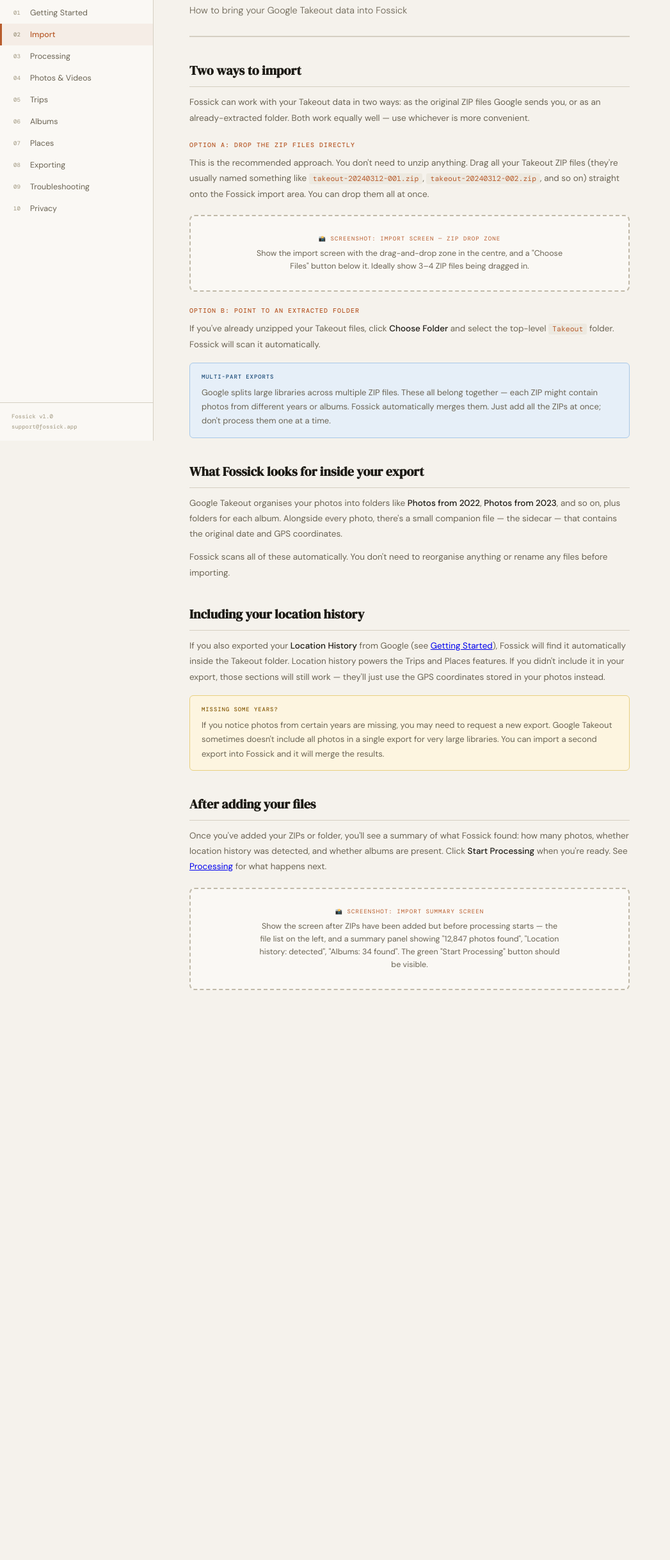
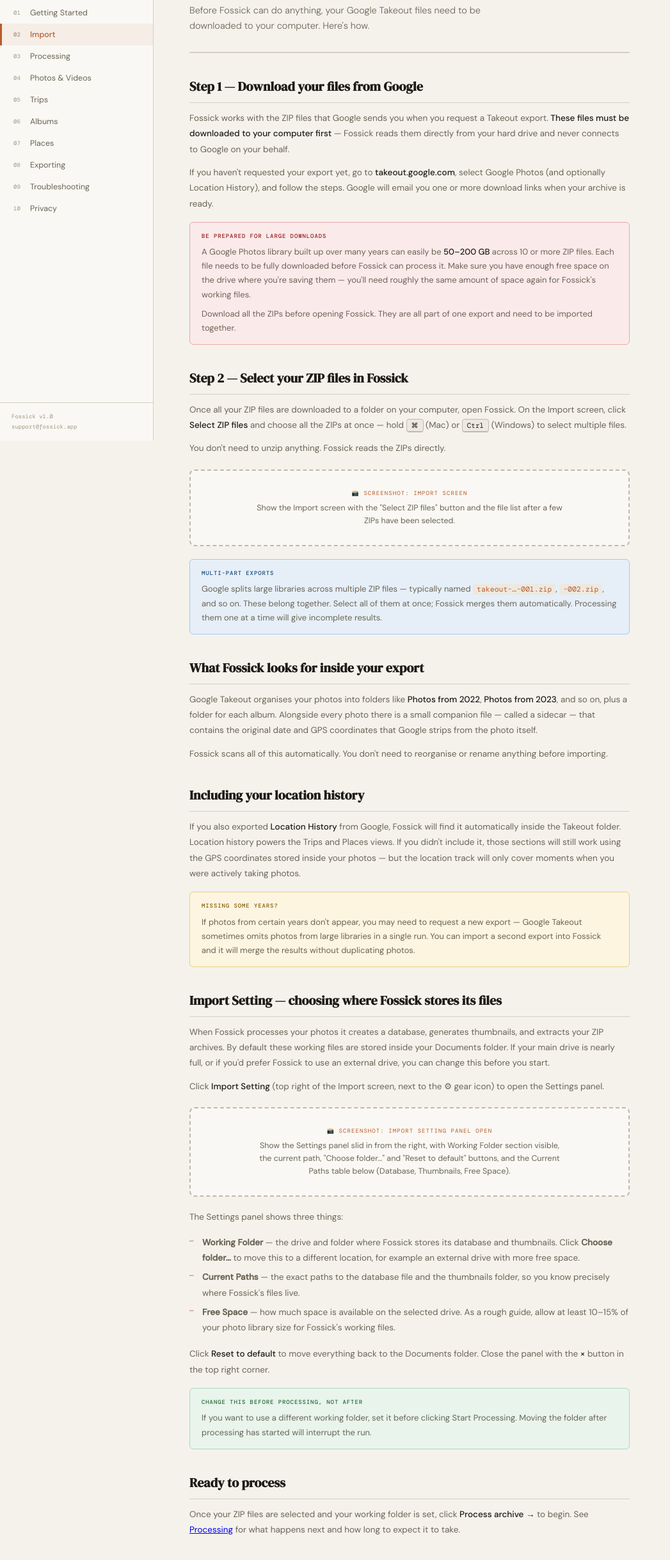
Before and after one commit to alexdruk/fissick, an Electron app: page src/renderer/help/import.html in a window 1280 px wide. Shown: the part 111-2550 px from the top of the page at 64% size, without its empty margins (0-1047 px from the left). Before the commit the page ends 1779 px from the top, so only its background shows below. Drawn offline with nearby package versions, Linux system fonts and the light colour scheme; a web font is replaced by a local one.

Commit message:
Auto-commit: update src/renderer/help/import.html

```diff
--- a/src/renderer/help/import.html
+++ b/src/renderer/help/import.html
@@ -19,8 +19,6 @@
   --sans:'DM Sans',sans-serif;
 }
 body{font-family:var(--sans);background:var(--bg);color:var(--ink);display:flex;min-height:100vh;font-size:14px;line-height:1.6}
-
-/* SIDEBAR */
 #sb{width:240px;flex-shrink:0;background:var(--panel);border-right:1px solid var(--border);display:flex;flex-direction:column;position:sticky;top:0;height:100vh;overflow-y:auto}
 .sb-brand{padding:20px 18px 14px;border-bottom:1px solid var(--border)}
 .sb-logo{font-family:var(--serif);font-size:19px;color:var(--ink);margin-bottom:2px;letter-spacing:-.01em}
@@ -31,18 +29,11 @@ body{font-family:var(--sans);background:var(--bg);color:var(--ink);display:flex;
 .nav-item.on{color:var(--acc);background:var(--acc-lt);border-left-color:var(--acc);font-weight:500}
 .nav-num{font-family:var(--mono);font-size:9px;color:var(--dim);flex-shrink:0;width:18px}
 .sb-footer{margin-top:auto;padding:14px 18px;border-top:1px solid var(--border);font-family:var(--mono);font-size:9px;color:var(--dim);line-height:1.7}
-
-/* MAIN */
 #main{flex:1;max-width:800px;padding:44px 56px 100px}
-
-/* HERO */
 .hero{margin-bottom:36px;padding-bottom:28px;border-bottom:2px solid var(--border)}
 .hero-eye{font-family:var(--mono);font-size:9px;letter-spacing:.18em;text-transform:uppercase;color:var(--acc);margin-bottom:10px}
 .hero-title{font-family:var(--serif);font-size:32px;color:var(--ink);margin-bottom:8px;line-height:1.2}
-.hero-title i{color:var(--acc);font-style:italic}
 .hero-sub{font-size:14.5px;color:var(--mu);font-weight:300;line-height:1.7;max-width:540px}
-
-/* TYPOGRAPHY */
 h2{font-family:var(--serif);font-size:20px;color:var(--ink);margin:36px 0 12px;padding-bottom:9px;border-bottom:1px solid var(--border)}
 h2:first-of-type{margin-top:0}
 h3{font-family:var(--mono);font-size:10px;font-weight:500;letter-spacing:.1em;text-transform:uppercase;color:var(--acc);margin:22px 0 8px}
@@ -55,8 +46,6 @@ ul li::before{content:'—';position:absolute;left:0;color:var(--acc);font-famil
 ol{counter-reset:ol}
 ol li{counter-increment:ol}
 ol li::before{content:counter(ol);position:absolute;left:0;font-family:var(--mono);font-size:10px;color:var(--acc);font-weight:500;top:5px}
-
-/* BOXES */
 .box{border-radius:6px;padding:14px 18px;margin:16px 0;border:1px solid}
 .box-label{font-family:var(--mono);font-size:9px;font-weight:500;letter-spacing:.1em;text-transform:uppercase;margin-bottom:7px}
 .box p{font-size:13px;line-height:1.7;margin-bottom:0}
@@ -69,46 +58,17 @@ ol li::before{content:counter(ol);position:absolute;left:0;font-family:var(--mon
 .box.blue .box-label{color:var(--blue)}
 .box.red{background:var(--red-lt);border-color:var(--red-border)}
 .box.red .box-label{color:var(--red)}
-.box.acc{background:var(--acc-lt);border-color:var(--acc-border)}
-.box.acc .box-label{color:var(--acc)}
-
-/* SCREENSHOT PLACEHOLDER */
 .screenshot{background:var(--panel);border:2px dashed var(--border2);border-radius:8px;padding:28px 20px;margin:20px 0;text-align:center}
 .screenshot-label{font-family:var(--mono);font-size:9px;letter-spacing:.12em;text-transform:uppercase;color:var(--acc);margin-bottom:6px}
 .screenshot-desc{font-size:12.5px;color:var(--mu);line-height:1.6;max-width:480px;margin:0 auto}
 .screenshot img{max-width:100%;border-radius:6px;border:1px solid var(--border);display:block;margin:0 auto}
-
-/* TAG PILLS */
-.tags{display:flex;flex-wrap:wrap;gap:6px;margin:10px 0}
-.tag{font-family:var(--mono);font-size:10px;font-weight:500;padding:3px 9px;border-radius:20px;border:1px solid}
-.tag-green{background:var(--green-lt);color:var(--green);border-color:var(--green-border)}
-.tag-amber{background:var(--amber-lt);color:var(--amber);border-color:var(--amber-border)}
-.tag-blue{background:var(--blue-lt);color:var(--blue);border-color:var(--blue-border)}
-.tag-red{background:var(--red-lt);color:var(--red);border-color:var(--red-border)}
-.tag-dim{background:var(--panel2);color:var(--dim);border-color:var(--border)}
-.tag-acc{background:var(--acc-lt);color:var(--acc);border-color:var(--acc-border)}
-
-/* TABLE */
-table{width:100%;border-collapse:collapse;font-size:13px;margin:14px 0}
-th{font-family:var(--mono);font-size:9px;letter-spacing:.08em;text-transform:uppercase;color:var(--dim);text-align:left;padding:8px 12px;border-bottom:2px solid var(--border2);background:var(--panel2)}
-td{padding:9px 12px;border-bottom:1px solid var(--border);color:var(--mu);vertical-align:top;line-height:1.55}
-tr:last-child td{border-bottom:none}
-td strong{color:var(--ink);font-weight:500}
-
-/* STEP FLOW */
 .steps{margin:14px 0}
 .step{display:flex;gap:16px;padding:14px 0;border-bottom:1px solid var(--border)}
 .step:last-child{border-bottom:none}
 .step-num{font-family:var(--serif);font-size:22px;color:var(--acc-border);flex-shrink:0;width:28px;line-height:1.1}
 .step-body h4{font-family:var(--sans);font-size:13.5px;font-weight:500;color:var(--ink);margin-bottom:4px}
 .step-body p{font-size:13px;margin:0}
-
-/* KBD */
 kbd{font-family:var(--mono);font-size:11px;background:var(--panel2);border:1px solid var(--border2);border-radius:4px;padding:2px 7px;color:var(--ink);box-shadow:0 1px 0 var(--border2)}
-
-/* DIVIDER */
-.div{height:1px;background:var(--border);margin:32px 0}
-
 code{font-family:var(--mono);font-size:11.5px;background:var(--panel2);padding:1px 6px;border-radius:3px;color:var(--acc)}
 </style>
 </head>
@@ -123,7 +83,7 @@ code{font-family:var(--mono);font-size:11.5px;background:var(--panel2);padding:1
   <a class="nav-item" href="getting-started.html"><span class="nav-num">01</span>Getting Started</a>
   <a class="nav-item on" href="import.html"><span class="nav-num">02</span>Import</a>
   <a class="nav-item" href="processing.html"><span class="nav-num">03</span>Processing</a>
-  <a class="nav-item" href="photos.html"><span class="nav-num">04</span>Photos & Videos</a>
+  <a class="nav-item" href="photos.html"><span class="nav-num">04</span>Photos &amp; Videos</a>
   <a class="nav-item" href="trips.html"><span class="nav-num">05</span>Trips</a>
   <a class="nav-item" href="albums.html"><span class="nav-num">06</span>Albums</a>
   <a class="nav-item" href="places.html"><span class="nav-num">07</span>Places</a>
@@ -140,53 +100,72 @@ code{font-family:var(--mono);font-size:11.5px;background:var(--panel2);padding:1
   <div class="hero">
     <div class="hero-eye">Help · 02</div>
     <div class="hero-title">Import</div>
-    <p class="hero-sub">How to bring your Google Takeout data into Fossick</p>
+    <p class="hero-sub">Before Fossick can do anything, your Google Takeout files need to be downloaded to your computer. Here's how.</p>
   </div>
 
-<h2>Two ways to import</h2>
-<p>Fossick can work with your Takeout data in two ways: as the original ZIP files Google sends you, or as an already-extracted folder. Both work equally well — use whichever is more convenient.</p>
+  <h2>Step 1 — Download your files from Google</h2>
+  <p>Fossick works with the ZIP files that Google sends you when you request a Takeout export. <strong>These files must be downloaded to your computer first</strong> — Fossick reads them directly from your hard drive and never connects to Google on your behalf.</p>
+  <p>If you haven't requested your export yet, go to <strong>takeout.google.com</strong>, select Google Photos (and optionally Location History), and follow the steps. Google will email you one or more download links when your archive is ready.</p>
 
-<h3>Option A: Drop the ZIP files directly</h3>
-<p>This is the recommended approach. You don't need to unzip anything. Drag all your Takeout ZIP files (they're usually named something like <code>takeout-20240312-001.zip</code>, <code>takeout-20240312-002.zip</code>, and so on) straight onto the Fossick import area. You can drop them all at once.</p>
+  <div class="box red">
+    <div class="box-label">Be prepared for large downloads</div>
+    <p>A Google Photos library built up over many years can easily be <strong>50–200 GB</strong> across 10 or more ZIP files. Each file needs to be fully downloaded before Fossick can process it. Make sure you have enough free space on the drive where you're saving them — you'll need roughly the same amount of space again for Fossick's working files.</p>
+    <p>Download all the ZIPs before opening Fossick. They are all part of one export and need to be imported together.</p>
+  </div>
 
+  <h2>Step 2 — Select your ZIP files in Fossick</h2>
+  <p>Once all your ZIP files are downloaded to a folder on your computer, open Fossick. On the Import screen, click <strong>Select ZIP files</strong> and choose all the ZIPs at once — hold <kbd>⌘</kbd> (Mac) or <kbd>Ctrl</kbd> (Windows) to select multiple files.</p>
+  <p>You don't need to unzip anything. Fossick reads the ZIPs directly.</p>
 
   <div class="screenshot">
-  <div class="screenshot-label">📸 Screenshot: Import screen — ZIP drop zone</div>
-  <div class="screenshot-desc">Show the import screen with the drag-and-drop zone in the centre, and a "Choose Files" button below it. Ideally show 3–4 ZIP files being dragged in.</div>
-  <!-- INSERT SCREENSHOT HERE: replace this div with <img src="images/import-screen-—-zip-drop-zone.png" alt="Import screen — ZIP drop zone"> -->
+    <div class="screenshot-label">📸 Screenshot: Import screen</div>
+    <div class="screenshot-desc">Show the Import screen with the "Select ZIP files" button and the file list after a few ZIPs have been selected.</div>
+    <!-- INSERT SCREENSHOT HERE: replace this div with <img src="images/import-screen.png" alt="Import screen"> -->
   </div>
-
-<h3>Option B: Point to an extracted folder</h3>
-<p>If you've already unzipped your Takeout files, click <strong>Choose Folder</strong> and select the top-level <code>Takeout</code> folder. Fossick will scan it automatically.</p>
 
   <div class="box blue">
     <div class="box-label">Multi-part exports</div>
-  <p>Google splits large libraries across multiple ZIP files. These all belong together — each ZIP might contain photos from different years or albums. Fossick automatically merges them. Just add all the ZIPs at once; don't process them one at a time.</p>
+    <p>Google splits large libraries across multiple ZIP files — typically named <code>takeout-…-001.zip</code>, <code>-002.zip</code>, and so on. These belong together. Select all of them at once; Fossick merges them automatically. Processing them one at a time will give incomplete results.</p>
   </div>
 
   <h2>What Fossick looks for inside your export</h2>
-<p>Google Takeout organises your photos into folders like <strong>Photos from 2022</strong>, <strong>Photos from 2023</strong>, and so on, plus folders for each album. Alongside every photo, there's a small companion file — the sidecar — that contains the original date and GPS coordinates.</p>
-<p>Fossick scans all of these automatically. You don't need to reorganise anything or rename any files before importing.</p>
+  <p>Google Takeout organises your photos into folders like <strong>Photos from 2022</strong>, <strong>Photos from 2023</strong>, and so on, plus a folder for each album. Alongside every photo there is a small companion file — called a sidecar — that contains the original date and GPS coordinates that Google strips from the photo itself.</p>
+  <p>Fossick scans all of this automatically. You don't need to reorganise or rename anything before importing.</p>
 
   <h2>Including your location history</h2>
-<p>If you also exported your <strong>Location History</strong> from Google (see <a href="getting-started.html">Getting Started</a>), Fossick will find it automatically inside the Takeout folder. Location history powers the Trips and Places features. If you didn't include it in your export, those sections will still work — they'll just use the GPS coordinates stored in your photos instead.</p>
+  <p>If you also exported <strong>Location History</strong> from Google, Fossick will find it automatically inside the Takeout folder. Location history powers the Trips and Places views. If you didn't include it, those sections will still work using the GPS coordinates stored inside your photos — but the location track will only cover moments when you were actively taking photos.</p>
 
   <div class="box amber">
     <div class="box-label">Missing some years?</div>
-  <p>If you notice photos from certain years are missing, you may need to request a new export. Google Takeout sometimes doesn't include all photos in a single export for very large libraries. You can import a second export into Fossick and it will merge the results.</p>
+    <p>If photos from certain years don't appear, you may need to request a new export — Google Takeout sometimes omits photos from large libraries in a single run. You can import a second export into Fossick and it will merge the results without duplicating photos.</p>
   </div>
 
-<h2>After adding your files</h2>
-<p>Once you've added your ZIPs or folder, you'll see a summary of what Fossick found: how many photos, whether location history was detected, and whether albums are present. Click <strong>Start Processing</strong> when you're ready. See <a href="processing.html">Processing</a> for what happens next.</p>
-
+  <h2>Import Setting — choosing where Fossick stores its files</h2>
+  <p>When Fossick processes your photos it creates a database, generates thumbnails, and extracts your ZIP archives. By default these working files are stored inside your Documents folder. If your main drive is nearly full, or if you'd prefer Fossick to use an external drive, you can change this before you start.</p>
+  <p>Click <strong>Import Setting</strong> (top right of the Import screen, next to the ⚙ gear icon) to open the Settings panel.</p>
 
   <div class="screenshot">
-  <div class="screenshot-label">📸 Screenshot: Import summary screen</div>
-  <div class="screenshot-desc">Show the screen after ZIPs have been added but before processing starts — the file list on the left, and a summary panel showing "12,847 photos found", "Location history: detected", "Albums: 34 found". The green "Start Processing" button should be visible.</div>
-  <!-- INSERT SCREENSHOT HERE: replace this div with <img src="images/import-summary-screen.png" alt="Import summary screen"> -->
+    <div class="screenshot-label">📸 Screenshot: Import Setting panel open</div>
+    <div class="screenshot-desc">Show the Settings panel slid in from the right, with Working Folder section visible, the current path, "Choose folder…" and "Reset to default" buttons, and the Current Paths table below (Database, Thumbnails, Free Space).</div>
+    <!-- INSERT SCREENSHOT HERE: replace this div with <img src="images/import-setting-panel.png" alt="Import Setting panel"> -->
   </div>
 
+  <p>The Settings panel shows three things:</p>
+  <ul>
+    <li><strong>Working Folder</strong> — the drive and folder where Fossick stores its database and thumbnails. Click <strong>Choose folder…</strong> to move this to a different location, for example an external drive with more free space.</li>
+    <li><strong>Current Paths</strong> — the exact paths to the database file and the thumbnails folder, so you know precisely where Fossick's files live.</li>
+    <li><strong>Free Space</strong> — how much space is available on the selected drive. As a rough guide, allow at least 10–15% of your photo library size for Fossick's working files.</li>
+  </ul>
+  <p>Click <strong>Reset to default</strong> to move everything back to the Documents folder. Close the panel with the <strong>×</strong> button in the top right corner.</p>
+
+  <div class="box green">
+    <div class="box-label">Change this before processing, not after</div>
+    <p>If you want to use a different working folder, set it before clicking Start Processing. Moving the folder after processing has started will interrupt the run.</p>
   </div>
 
+  <h2>Ready to process</h2>
+  <p>Once your ZIP files are selected and your working folder is set, click <strong>Process archive →</strong> to begin. See <a href="processing.html">Processing</a> for what happens next and how long to expect it to take.</p>
+
+</div>
 </body>
 </html>
```
Lines whose indentation alone changed are shown as unchanged.
